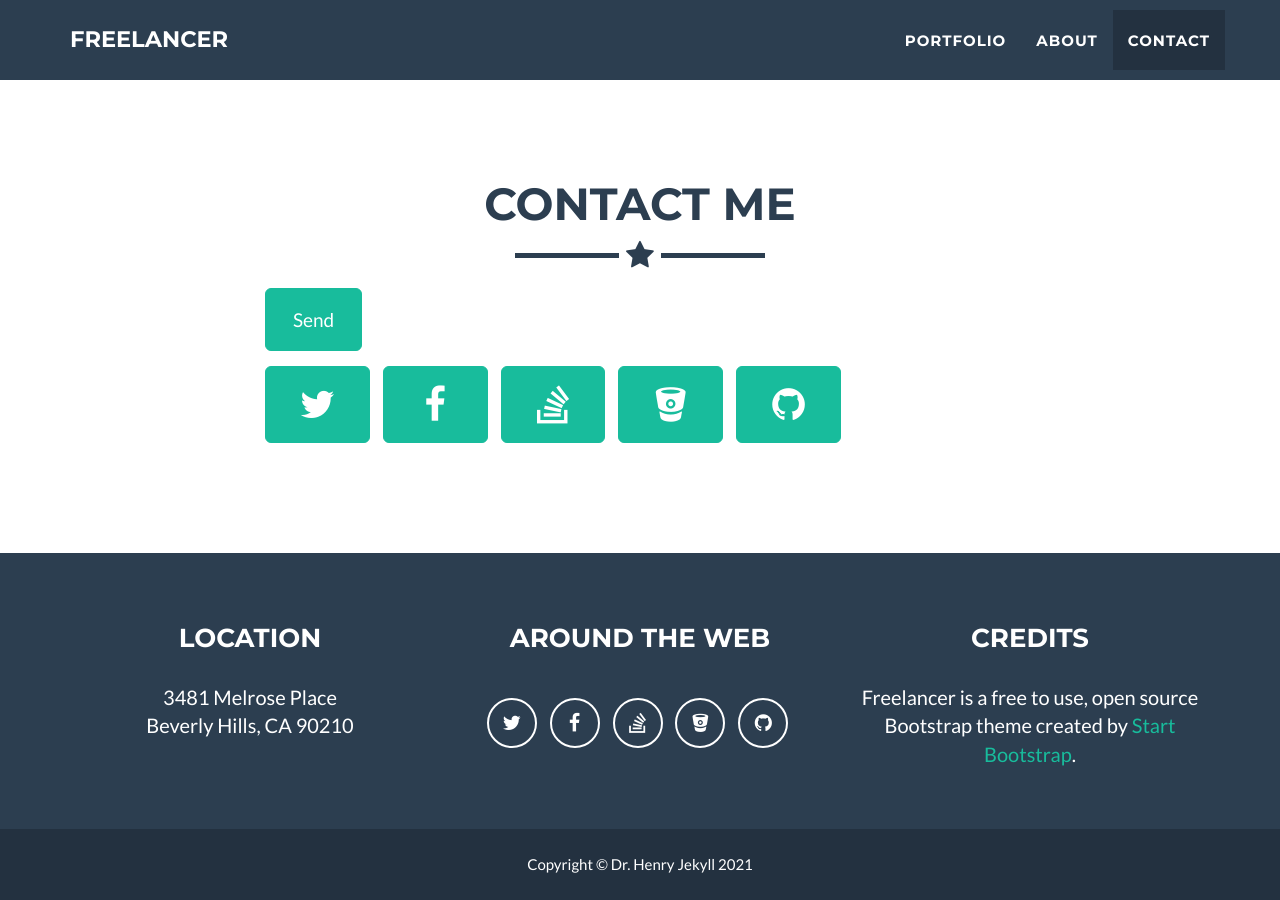
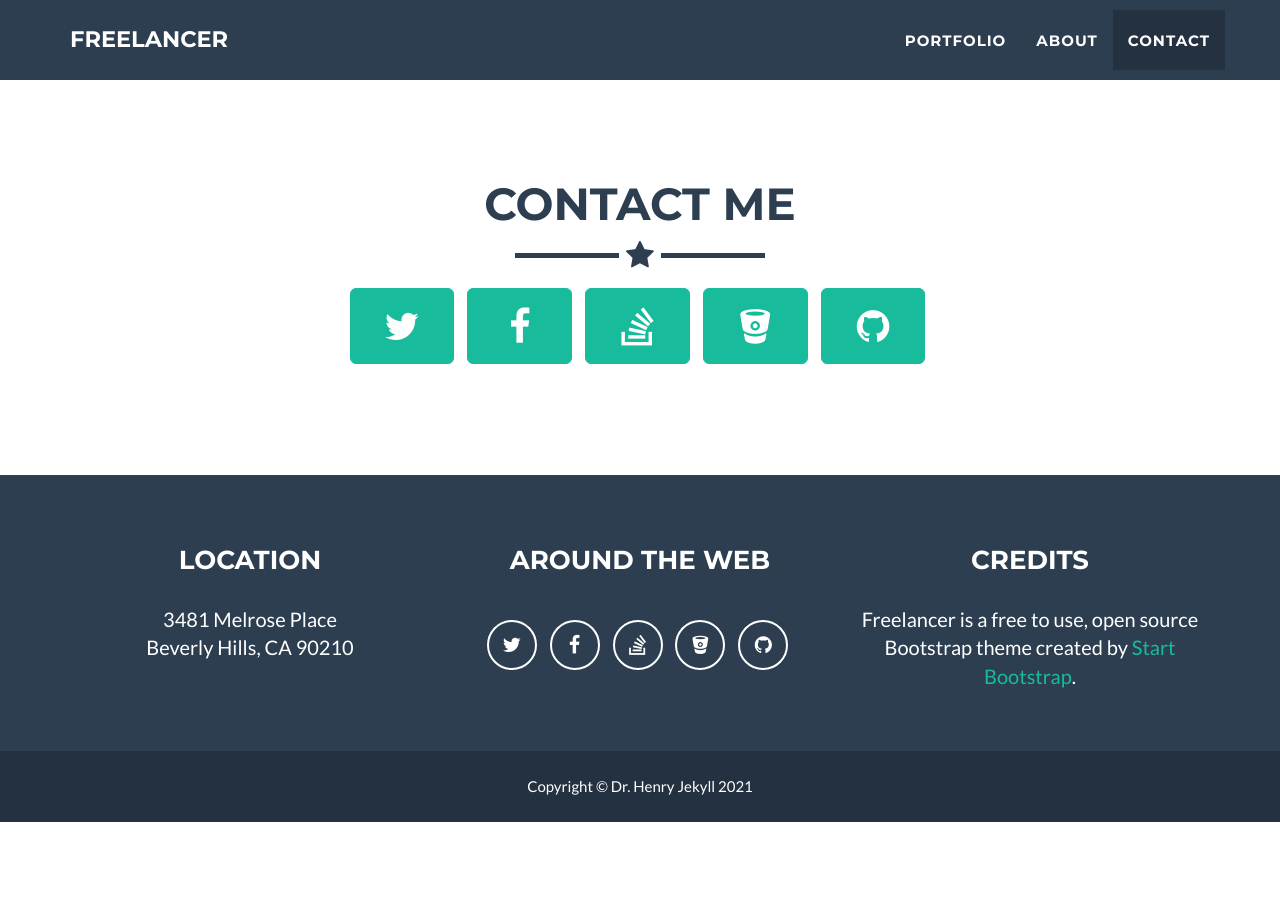
Before and after one commit to chickensmitten/freelancer, a Jekyll site: the page built from _posts/2014-07-18-project-1.markdown, in a window 1280 px wide and 900 px high, scrolled down 2166 px. Built offline with Jekyll 4.4.1, drawn with Linux system fonts in a browser that asks for light colours; after the commit the page ends 2988 px from its top, so only the background shows below that.

Commit message:
Update contact.html

```diff
--- a/_includes/contact.html
+++ b/_includes/contact.html
@@ -8,14 +8,9 @@
                 </div>
             </div>
             <div class="row">
-                <div class="col-lg-8 col-lg-offset-2">
+                <div class="col-lg-12 text-center">
                     <!-- To configure the contact form email address, go to mail/contact_me.php and update the email address in the PHP file on line 19. -->
                     <!-- The form should work on most web servers, but if the form is not working you may need to configure your web server differently. -->
-					<div class="row">
-						<div class="form-group col-xs-12">
-							<button type="submit" class="btn btn-success btn-lg">Send</button>
-						</div>
-					</div>
                         <ul class="list-inline">
                             {% for network in site.social %}
                             <li>
```
